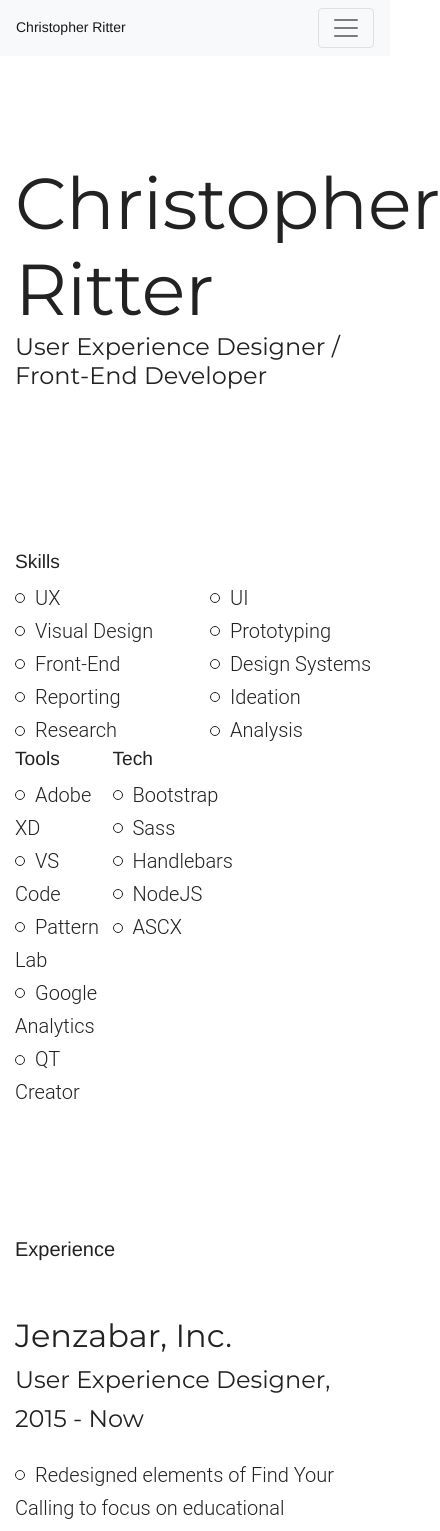
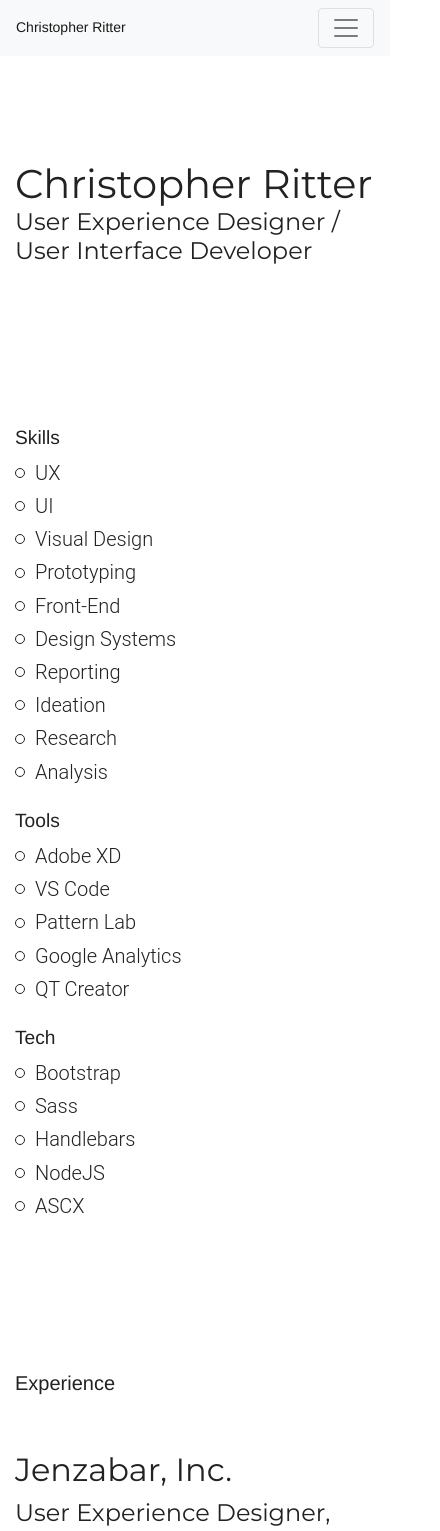
Before and after one commit to christopherritter/portfolio-2020, a Vue app: page /resume in a window 390 px wide. Shown: the top 1531 px of the page, 440 px wide, since content can reach past the window. Built offline with nearby package versions, Linux system fonts and the light colour scheme.

Commit message:
fixed mobile layout issues

```diff
--- a/public/index.html
+++ b/public/index.html
@@ -26,13 +26,13 @@
   <meta property="og:image" content="/img/website-thumbnail.png">
   <meta property="og:type" content="website">
   <meta property="og:url" content="http://www.christopherritter.com">
-  <meta property="og:title" content="Christopher Ritter – UX/UI Designer">
+  <meta property="og:title" content="Christopher Ritter – UX Designer / UI Developer">
   <meta property="og:description"
     content="User Experience / User Interface Designer with over a decade of professional experience designing, implimenting, and validating web and mobile apps.">
   <link rel="icon" href="<%= BASE_URL %>favicon.ico">
   <link href="https://fonts.googleapis.com/css?family=Montserrat|Roboto&display=swap" rel="stylesheet">
   <script src="https://cdn.jsdelivr.net/npm/es6-promise@4/dist/es6-promise.auto.js"></script>
-  <title>Christopher Ritter – UX/UI Designer</title>
+  <title>Christopher Ritter – UX Designer / UI Developer</title>
 </head>
 
 <body>
--- a/src/App.vue
+++ b/src/App.vue
@@ -155,7 +155,7 @@ export default {
 }
 
 h1 {
-  font-size: 4.5rem !important;
+  font-size: 4.5rem;
 }
 
 h1,
--- a/src/views/Project.vue
+++ b/src/views/Project.vue
@@ -22,15 +22,15 @@
     <hr />
 
     <b-row class="project-abilities">
-      <b-col md="6" v-if="project.skills.length > 0">
+      <b-col class="project-skills" md="6" sm="12" v-if="project.skills.length > 0">
         <b-row>
-          <b-col>
+          <b-col sm="6" xs="12">
             <h6 class="bullet-header">Skills</h6>
           </b-col>
         </b-row>
         <b-row>
           <b-col
-            cols="6"
+            sm="6" xs="12"
             class="bullet-item"
             v-for="skill in project.skills"
             v-bind:key="skill.id"
@@ -40,7 +40,7 @@
           </b-col>
         </b-row>
       </b-col>
-      <b-col cols="3" v-if="project.tools.length > 0">
+      <b-col class="project-tools" sm="3" xs="12" v-if="project.tools.length > 0">
         <b-row>
           <b-col>
             <h6 class="bullet-header">Tools</h6>
@@ -59,7 +59,7 @@
           </b-col>
         </b-row>
       </b-col>
-      <b-col cols="3" v-if="project.tech.length > 0">
+      <b-col class="project-tech" sm="3" xs="12" v-if="project.tech.length > 0">
         <b-row>
           <b-col>
             <h6 class="bullet-header">Tech</h6>
@@ -149,6 +149,11 @@ hr {
 .project-name {
   margin: 4em 0 0.5em 0;
 }
+.project-skills,
+.project-tools,
+.project-tech {
+  margin-bottom: 1em;
+}
 .project-image,
 .deliverable-image {
   width: 100%;
--- a/src/views/Resume.vue
+++ b/src/views/Resume.vue
@@ -4,21 +4,22 @@
       <b-col>
         <h1 class="resume-name">Christopher Ritter</h1>
         <h4 class="resume-title">
-          User Experience Designer / Front-End Developer
+          User Experience Designer / User Interface Developer
         </h4>
       </b-col>
     </b-row>
 
     <b-row class="resume-abilities">
-      <b-col md="6">
+      <b-col class="resume-skills" md="6" sm="12">
         <b-row>
-          <b-col>
+          <b-col sm="6" xs="12">
             <h6 class="bullet-header">Skills</h6>
           </b-col>
         </b-row>
         <b-row>
           <b-col
-            cols="6"
+            sm="6"
+            xs="12"
             class="bullet-item"
             v-for="skill in skillList.slice(0, 10)"
             v-bind:key="skill.id"
@@ -28,7 +29,7 @@
           </b-col>
         </b-row>
       </b-col>
-      <b-col cols="3">
+      <b-col class="resume-tools" sm="3" xs="12">
         <b-row>
           <b-col>
             <h6 class="bullet-header">Tools</h6>
@@ -47,7 +48,7 @@
           </b-col>
         </b-row>
       </b-col>
-      <b-col cols="3">
+      <b-col class="resume-tech" sm="3" xs="12">
         <b-row>
           <b-col>
             <h6 class="bullet-header">Tech</h6>
@@ -148,6 +149,11 @@ export default {
   margin-top: 10rem;
   margin-bottom: 0;
 }
+@media (min-width: 1200px) {
+  .resume-name {
+    font-size: 4.5rem;
+  }
+}
 .resume-title {
   font-family: "Montserrat", Helvetica, Arial, sans-serif;
   margin-bottom: 10rem;
@@ -157,6 +163,11 @@ export default {
 }
 .resume-abilities {
   margin-bottom: 8rem;
+}
+.resume-skills,
+.resume-tools,
+.resume-tech {
+  margin-bottom: 1em;
 }
 .bullet-header {
   font-family: "Montserrat SemiBold", Helvetica, Arial, sans-serif;
```
Also changed, not shown: 19 other files (tests, documents, lock files or other folders).
